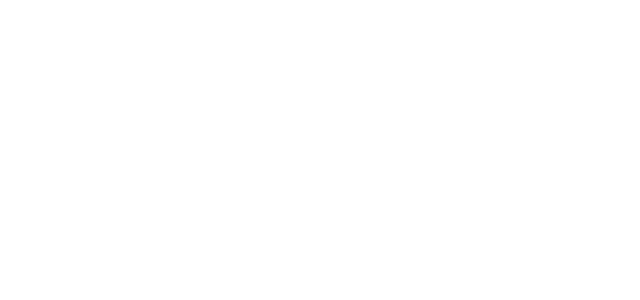
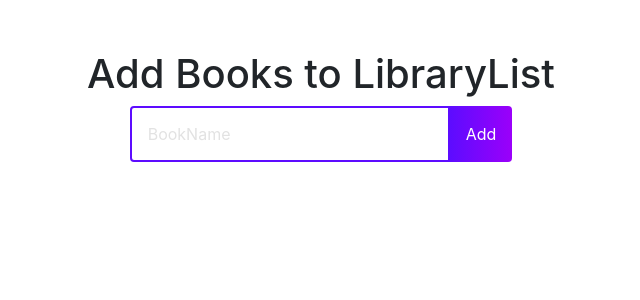
Before and after one commit to vishalkumar22459/vishalkumar22459, a React (Create React App) app in the folder mylibrary/: page /Librarian in a window 1280 px wide. Before the commit this address had no page. Shown: the top 300 px of the page, without its empty margins (319-959 px from the left). Built offline with nearby package versions, Linux system fonts and the light colour scheme.

Commit message:
added signin redirection

```diff
--- a/mylibrary/src/App.js
+++ b/mylibrary/src/App.js
@@ -5,6 +5,7 @@
 import RegisterPage from './components/Register';
 import BookList from './components/BookList';
 import Admin from './components/Admin';
+import Librarian from './components/Librarian';
 
 
 
@@ -15,7 +16,7 @@
     <Routes>
       <Route path='/' element={<Home/>} />
       <Route exact path='/register' element={<RegisterPage/>} />
-      <Route exact path='/Admin' element={<Admin/>} />
+      <Route exact path='/Librarian' element={<Librarian/>} />
     </Routes>
 
      {/* <RegisterPage/>*/}
--- a/mylibrary/src/components/Admin.js
+++ b/mylibrary/src/components/Admin.js
@@ -1,10 +1,9 @@
 import React from 'react'
-import TodoList from './TodoList';
 
 export default function(){
     return(
-        <div className='todo'>
-            <TodoList/>
+        <div >
+
         </div>
     );
 }
--- /dev/null
+++ b/mylibrary/src/components/Librarian.js
@@ -0,0 +1,10 @@
+import React from 'react'
+import TodoList from './TodoList';
+
+export default function(){
+    return(
+        <div className='todo'>
+            <TodoList/>
+        </div>
+    );
+}
--- a/mylibrary/src/components/SignIn.js
+++ b/mylibrary/src/components/SignIn.js
@@ -13,7 +13,8 @@
     const [password, setPassword] = useState('');
 
 
-
+    let role  = '';
+    let msg = '';
 
 
   const validateEmail = (e) => {
@@ -33,18 +34,31 @@
             email:email,
             password:password,
         }
-        console.log(formdata);
+        //console.log(formdata);
         if(email !== '' && password !== '' )
         {
         axios.post('http://localhost:4000/signin',formdata)
             .then(Response =>{
-              console.log(Response)
+              //console.log(Response)
+                msg = Response.data.msg;
+                role = Response.data.role;
+                if(msg){
+                    console.log(msg)
+                }
+                if(role === 'Librarian'){
+                    alert("logging in.....   press ok")
+                    window.location.href='/Librarian'
+                }else if(role === 'Student'){
+
+                }else{
+
+                }
+
             })
             .catch(error => {
                 console.log(error)
             })
-            window.alert("loging success")
-            window.location.href='/Admin'
+
 
         }else{
             window.alert("PLEASE FILL ALL THE ENTRIES !")
```
Also changed, not shown: 1 other file (tests, documents, lock files or other folders).
